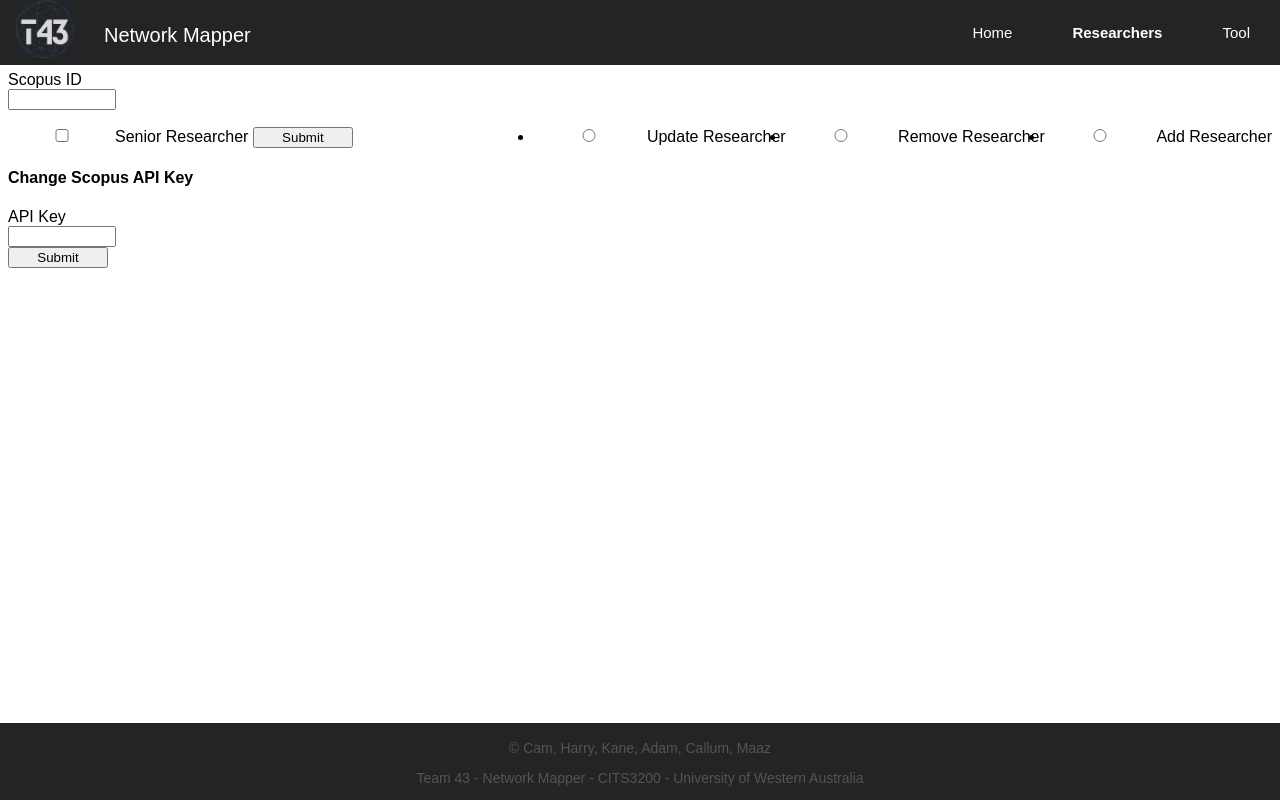
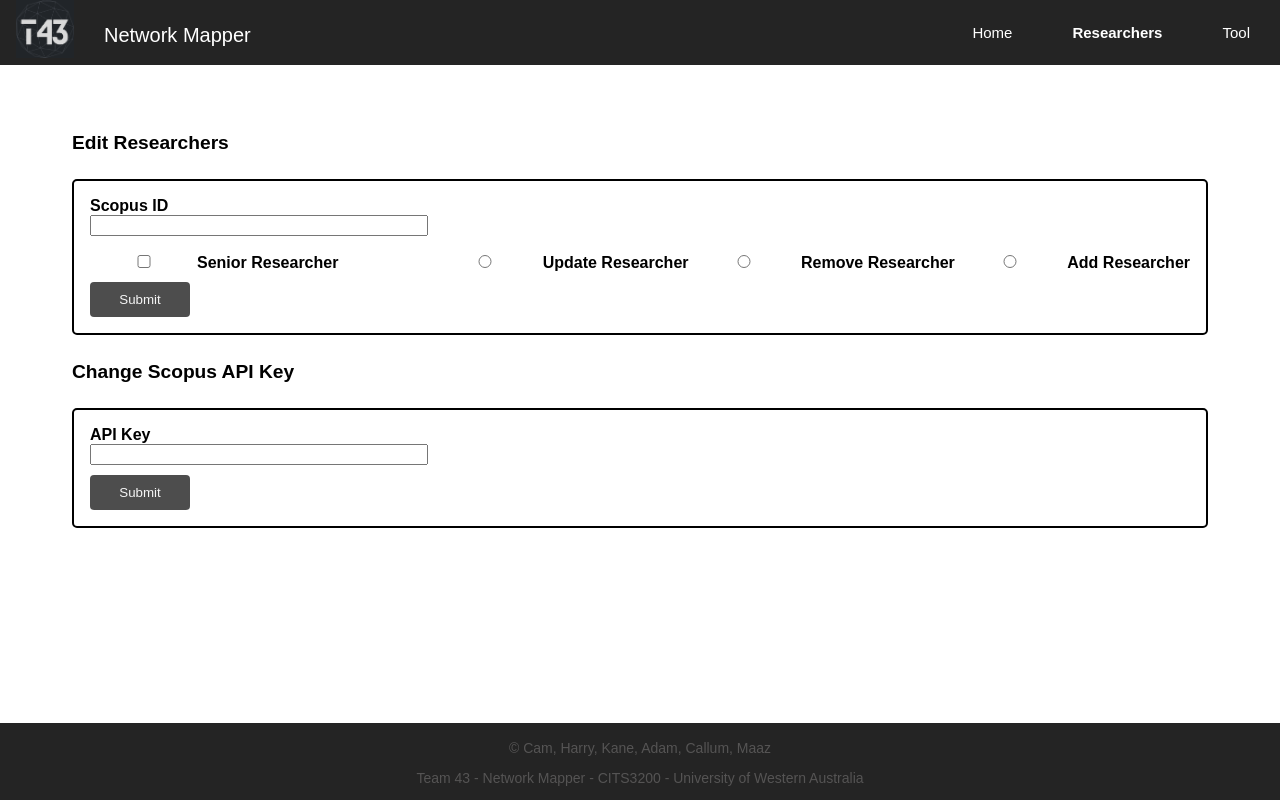
Before and after one commit to Lockcd11/CITS3200-Team43, a Flask app: page /researchers.html in a window 1280 px wide. Run offline with Flask 2, Linux system fonts and the light colour scheme.

Commit message:
forms styling (kms)

```diff
--- a/Combined/app/static/css/researchers.css
+++ b/Combined/app/static/css/researchers.css
@@ -1,6 +1,6 @@
 /* the 'all' selector, setting default font as Arial */
 * {
-    font-family: Arial
+    font-family: Arial;
 }
 
 /* START OF NAV BAR FORMATTING */
@@ -21,21 +21,39 @@
 }
 
 /* aligns the regular nav page elements to the right of the screen */
-  li { float: right; }
+li {
+    float: right;
+}
 
 /* hovering over the list will highlight the corresponding element */
-  li:hover { background-color: rgb(95, 95, 95); }
+li:hover {
+    background-color: rgb(95, 95, 95);
+}
 
 /* aligns the title and logo to the left of the screen*/
-  .navlogo { float: left; margin-left: 16px; }
-  .navlogo:hover { background-color: transparent; }
+.navlogo {
+    float: left;
+    margin-left: 16px;
+}
+.navlogo:hover {
+    background-color: transparent;
+}
 
 /* specifics for the page title */
-  .navtitle { float: left; font-size: 20px; }
-  .navtitle:hover { background-color: transparent; }
+.navtitle {
+    float: left;
+    font-size: 20px;
+}
+.navtitle:hover {
+    background-color: transparent;
+}
 /* specifics for the current page */
-  .currentpage { font-weight: bold; }
-  .currentpage:hover { background-color: rgb(95, 95, 95); }
+.currentpage {
+    font-weight: bold;
+}
+.currentpage:hover {
+    background-color: rgb(95, 95, 95);
+}
 
 /* pads and colours the nav list elements */
 li a {
@@ -49,6 +67,61 @@
     text-decoration: none;
 }
 /* END OF NAV BAR FORMATTING */
+
+.form-class {
+
+  border: 2px solid #000;
+  border-radius: 5px;
+  padding: 1em 1em;
+
+}
+
+.container {
+  margin: 4em;
+}
+
+.pagecontent {
+  padding-top: 2em;
+}
+
+ul {
+  list-style: none;
+}
+
+#submit {
+  background-color: rgb(77, 77, 77);
+  border-radius: 4px;
+  border: none;
+  padding: 10px;
+  transition-duration: 0.3s;
+  margin-top: 10px;
+  color: whitesmoke;
+}
+
+label {
+  font-weight: bold;
+}
+
+#APIKey {
+  width: 30%;
+}
+
+h4 {
+  font-size: larger;
+}
+
+#researcher {
+  width: 30%;
+}
+
+#submit:hover {
+  background-color: rgb(22, 22, 22);
+  transition-duration: 0.3s;
+  color: white;
+  border-radius: 4px;
+  border: none;
+  padding: 10px;
+}
 
 /* PAGE CONTENT */
 input {
--- a/Combined/app/templates/researchers.html
+++ b/Combined/app/templates/researchers.html
@@ -5,6 +5,7 @@
     <title>Network Mapper | Researchers</title>
 
     <link rel="stylesheet" href="../static/css/researchers.css">
+
 
     <script src='../static/js/neovs.js'></script>
 </head>
@@ -30,11 +31,13 @@
     {% endif %}
     {% endwith %}
     </hr>
+    <div class="container">
         <div class="pagecontent">
             <!--Table Display -->
             <div>
                 <h4>Edit Researchers</h4>
-            <form class="addresearcher" action="" method="post">
+                <div class="form-class">
+                    <form class="researcher-form" action="" method="post">
                         {{ form1.hidden_tag() }}
                         <div>
                             {{ form1.researcher.label }}<br>
@@ -43,16 +46,19 @@
                             <input type="number" class="form-control" id="scopusIDForm">
                             -->
                         </div>
-                {{ form1.addremoveupdate() }}{{ form1.addremoveupdate.Add }}{{ form1.addremoveupdate.Remove }}{{ form1.addremoveupdate.Update }}
+                        {{ form1.addremoveupdate() }}{{ form1.addremoveupdate.Add }}{{ form1.addremoveupdate.Remove }}{{
+                        form1.addremoveupdate.Update }}
                         {{ form1.senior() }}{{ form1.senior.label }}
-                {{ form1.submit() }}
+                        <span class="form-btn">{{ form1.submit() }}</span>
                         <!--<button id="addKeyBtn" type="submit" class="btn btn-primary-c">Submit</button>
                         -->
                     </form>
                 </div>
+            </div>
             <div>
                 <h4>Change Scopus API Key</h4>
-            <form class="changekey" action="" method="post">
+                <div class="form-class">
+                    <form class="mb-5 border border-dark rounded shadow p-3" action="" method="post">
                         {{ form2.hidden_tag() }}
                         <div>
                             {{ form2.APIKey.label }}<br>
@@ -67,6 +73,9 @@
                     </form>
                 </div>
             </div>
+        </div>
+    </div>
+
 
     <div class="footer">
         <p class="groupnames">&copy; Cam, Harry, Kane, Adam, Callum, Maaz</p>
```
Lines whose indentation alone changed are shown as unchanged.
